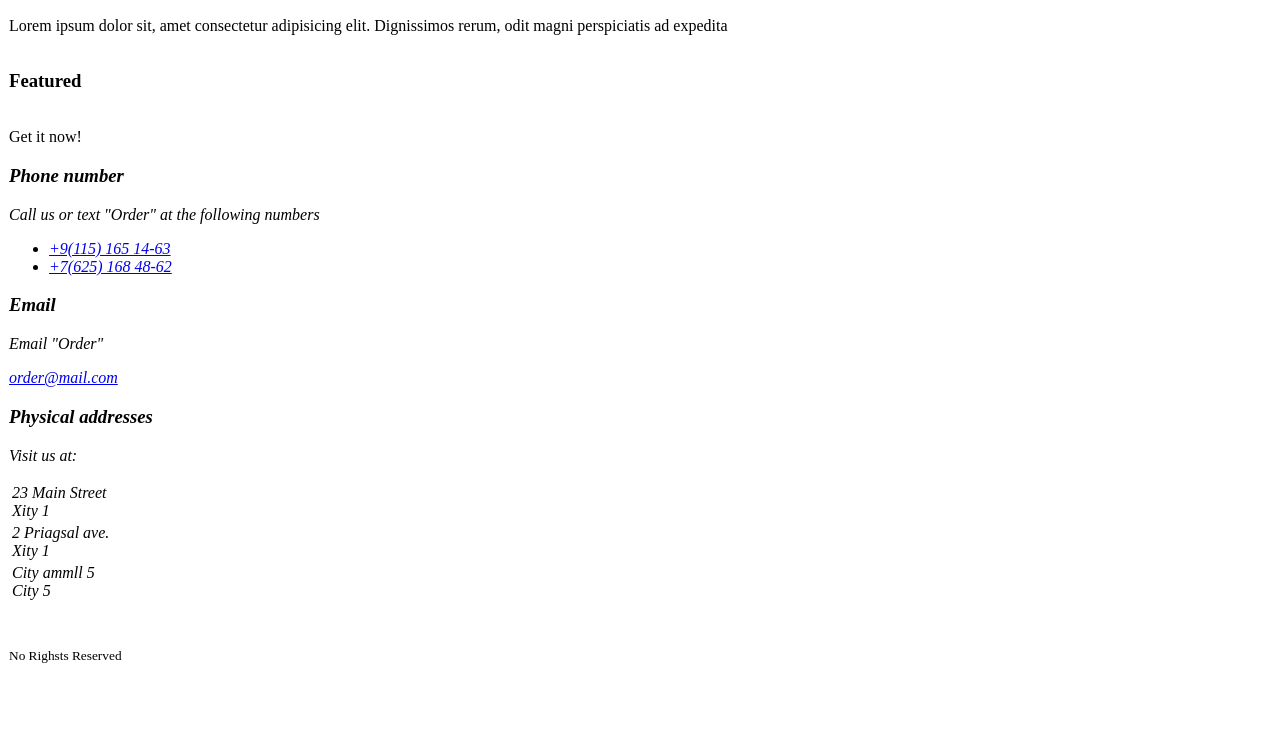
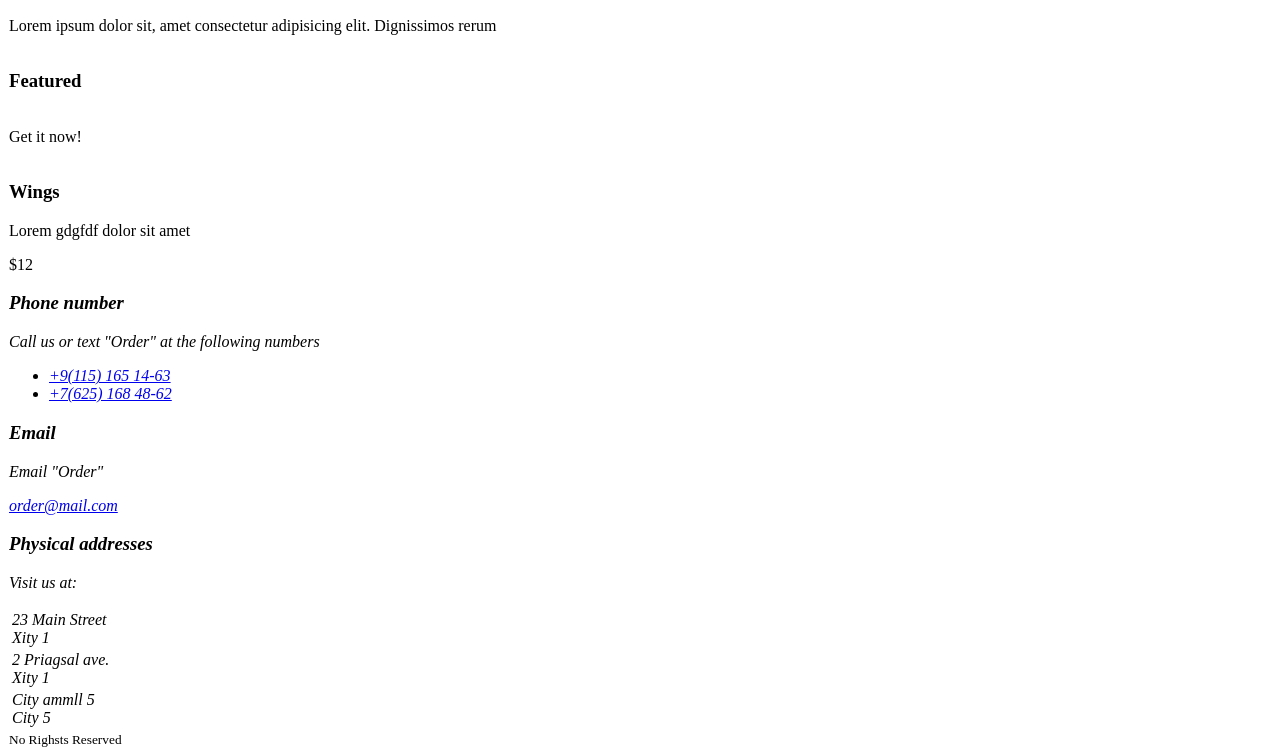
Before and after one commit to zivernay/restaurant-app, a plain HTML site: page index.html in a window 1280 px wide. Shown: the part 137-886 px from the top of the page. Before the commit the page ends 802 px from the top, so only its background shows below. Drawn offline with Linux system fonts and the light colour scheme.

Commit message:
Refactor the tab functions to work with isolated Html.

```diff
--- a/index.html
+++ b/index.html
@@ -8,7 +8,7 @@
     <script src="./index.bundle.js" defer></script>
 </head>
 <body>
-    <header class="main">
+    <header id="header" class="main hidden">
         <nav class="tabs">
             <figure id="home-tab" class="tab">
                 <div class="placeholder">&nbsp;</div>
@@ -21,12 +21,15 @@
         </nav>
         <article class="intro">
             <h1 class="title">AdRestaurant</h1>
-            <p class="hero">Lorem ipsum dolor sit, amet consectetur adipisicing elit. Dignissimos rerum, odit magni perspiciatis ad expedita</p>
+            <p class="hero">Lorem ipsum dolor sit, amet consectetur adipisicing elit. Dignissimos rerum</p>
         </article>
     </header>
 
     <main id="offers">
-        <article class="featured">
+
+    </main>
+    <div class="templates hidden">
+        <article class="featured template">
             <h3>Featured</h3>
             <div class="price-tag">
                 <article class="tag">
@@ -34,15 +37,26 @@
                     <div class="rect">Get it now!</div>
                 </article>
             </div>
+            <figure class="img big  "></figure>
         </article>
-        <article class="deal-template">
-            <header>
-                <h3 class="deal-title"></h3>
-            </header>
-            <p class="deal-description"></p>
-            <footer class="deal-summary"></footer>
-        </article>
-        <article class="contact-info">
+        <section id="menu" class="menu template">
+            <article class="selected">
+                <figure></figure>
+            </article>
+            <menu class="menu-items">
+            <li>
+                <article class="deal template">
+                    <header>
+                        <h3 class="deal-title">Wings</h3>
+                    </header>
+                    <figure></figure>
+                    <p class="deal-description">Lorem gdgfdf  dolor sit amet</p>
+                    <footer class="deal-summary">$12</footer>
+                </article>
+            </li>
+            </menu>
+        </section>
+        <article class="contact template">
                 <address>
                     <article class="phone-info">
                         <h3>Phone number</h3>
@@ -86,8 +100,7 @@
                     </table>
                 </address>
         </article>
-    </main>
-
+    </div>
     <footer>
         <small>No Righsts Reserved</small>
     </footer>
```
